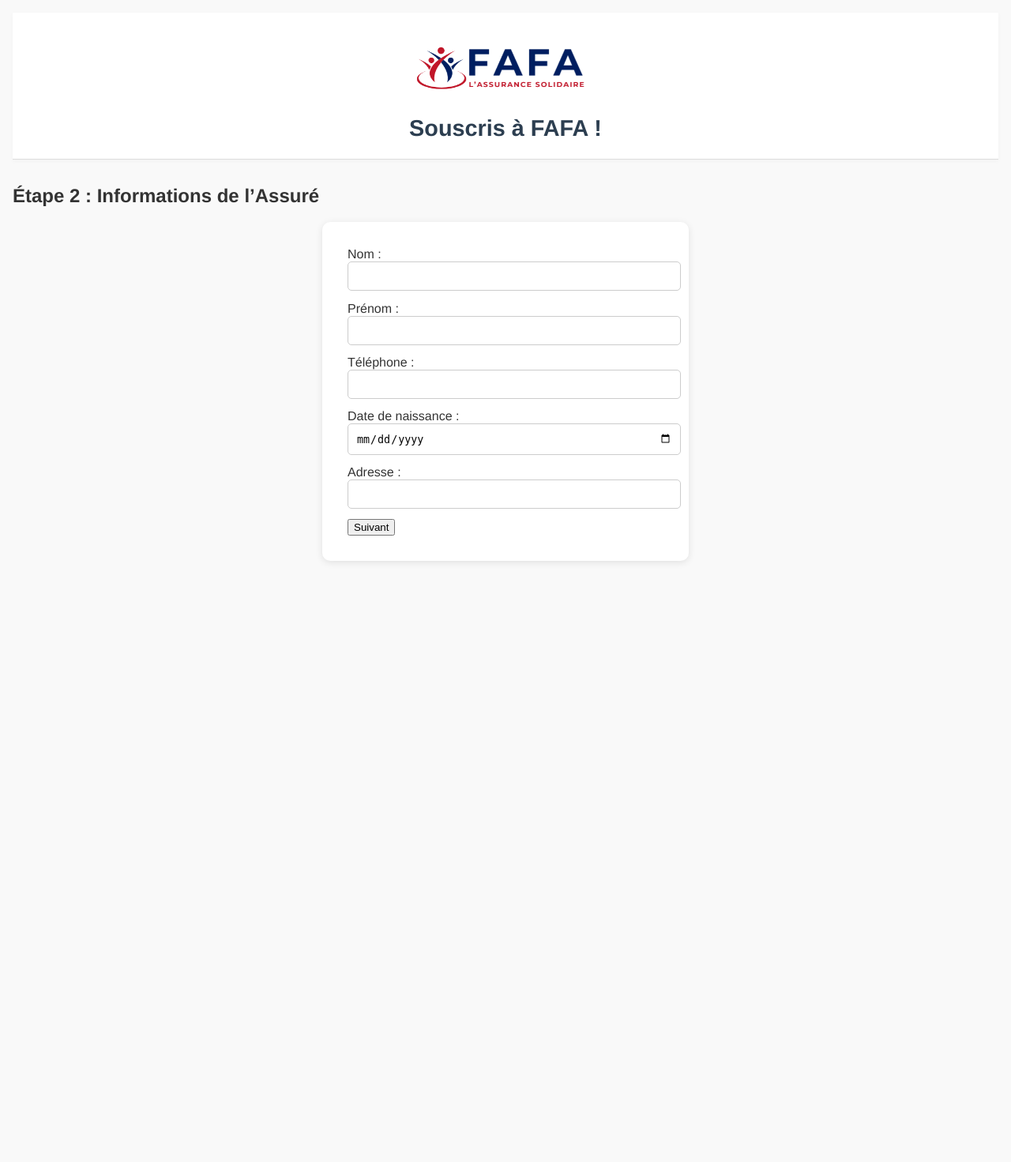
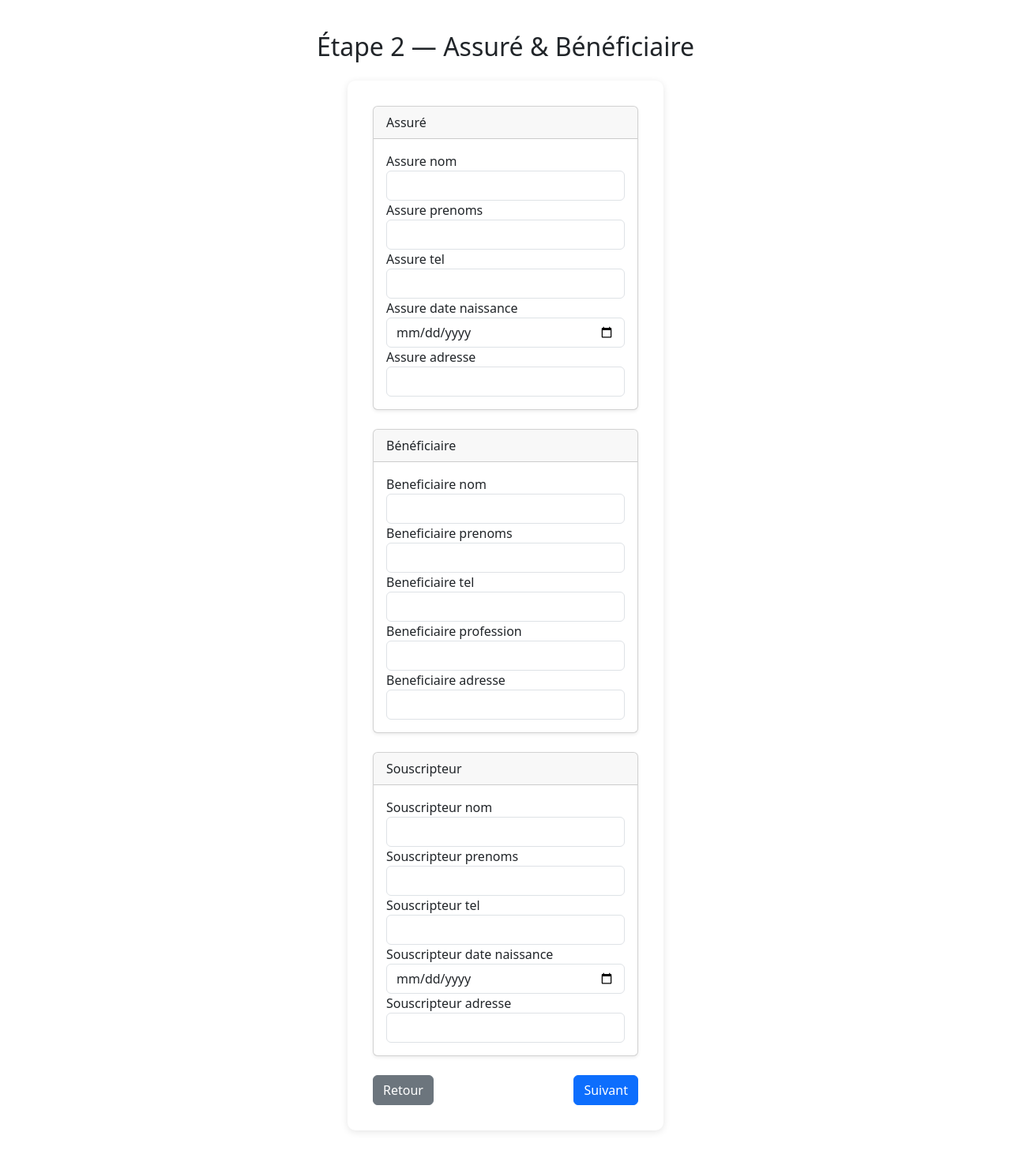
Before and after one commit to IFAZANE/fafa, a Flask app: template fafa/templates/step2.html in a window 1280 px wide. Shown: the whole page at 79% size. Before the commit the page ends 712 px from the top, so only its background shows below. Run offline with Flask 3, Linux system fonts and the light colour scheme; the template is opened without the code that fills it, so the values that code supplies are empty, except form fields; tables that the repository leaves empty hold one stand-in row (values such as "Sample post"); form fields are guessed from the names that the template uses; some libraries are stand-ins or nearby versions.

Commit message:
step2.html

```diff
--- a/fafa/templates/step2.html
+++ b/fafa/templates/step2.html
@@ -1,12 +1,59 @@
-{% extends 'base.html' %}
-{% block content %}
-<h2>Étape 2 : Informations de l’Assuré</h2>
-<form method="POST">
-  <label>Nom :</label><input type="text" name="assure_nom" required><br>
-  <label>Prénom :</label><input type="text" name="assure_prenom" required><br>
-  <label>Téléphone :</label><input type="text" name="assure_tel" required><br>
-  <label>Date de naissance :</label><input type="date" name="assure_naissance" required><br>
-  <label>Adresse :</label><input type="text" name="assure_adresse" required><br>
-  <button type="submit">Suivant</button>
-</form>
-{% endblock %}
+<!doctype html>
+<html lang="fr">
+<head>
+  <meta charset="utf-8">
+  <title>FAFA Souscription — Étape 2</title>
+  <link rel="stylesheet" href="{{ url_for('static', filename='style.css') }}">
+  <link href="https://cdn.jsdelivr.net/npm/bootstrap@5.3.3/dist/css/bootstrap.min.css" rel="stylesheet">
+</head>
+<body>
+  <div class="container my-4">
+    <h2 class="mb-4 text-center">Étape 2 — Assuré & Bénéficiaire</h2>
+
+    <form method="POST">
+      {{ form.hidden_tag() }}
+
+      <!-- Assuré -->
+      <div class="card mb-4 shadow-sm">
+        <div class="card-header">Assuré</div>
+        <div class="card-body">
+          {{ form.assure_nom.label }} {{ form.assure_nom(class="form-control") }}
+          {{ form.assure_prenoms.label }} {{ form.assure_prenoms(class="form-control") }}
+          {{ form.assure_tel.label }} {{ form.assure_tel(class="form-control") }}
+          {{ form.assure_date_naissance.label }} {{ form.assure_date_naissance(class="form-control") }}
+          {{ form.assure_adresse.label }} {{ form.assure_adresse(class="form-control") }}
+        </div>
+      </div>
+
+      <!-- Bénéficiaire -->
+      <div class="card mb-4 shadow-sm">
+        <div class="card-header">Bénéficiaire</div>
+        <div class="card-body">
+          {{ form.beneficiaire_nom.label }} {{ form.beneficiaire_nom(class="form-control") }}
+          {{ form.beneficiaire_prenoms.label }} {{ form.beneficiaire_prenoms(class="form-control") }}
+          {{ form.beneficiaire_tel.label }} {{ form.beneficiaire_tel(class="form-control") }}
+          {{ form.beneficiaire_profession.label }} {{ form.beneficiaire_profession(class="form-control") }}
+          {{ form.beneficiaire_adresse.label }} {{ form.beneficiaire_adresse(class="form-control") }}
+        </div>
+      </div>
+
+      <!-- Souscripteur -->
+      <div class="card mb-4 shadow-sm">
+        <div class="card-header">Souscripteur</div>
+        <div class="card-body">
+          {{ form.souscripteur_nom.label }} {{ form.souscripteur_nom(class="form-control") }}
+          {{ form.souscripteur_prenoms.label }} {{ form.souscripteur_prenoms(class="form-control") }}
+          {{ form.souscripteur_tel.label }} {{ form.souscripteur_tel(class="form-control") }}
+          {{ form.souscripteur_date_naissance.label }} {{ form.souscripteur_date_naissance(class="form-control") }}
+          {{ form.souscripteur_adresse.label }} {{ form.souscripteur_adresse(class="form-control") }}
+        </div>
+      </div>
+
+      <div class="d-flex justify-content-between">
+        <a href="{{ url_for('questionnaire_step1') }}" class="btn btn-secondary">Retour</a>
+        <button type="submit" class="btn btn-primary">Suivant</button>
+      </div>
+    </form>
+  </div>
+</body>
+</html>
```
